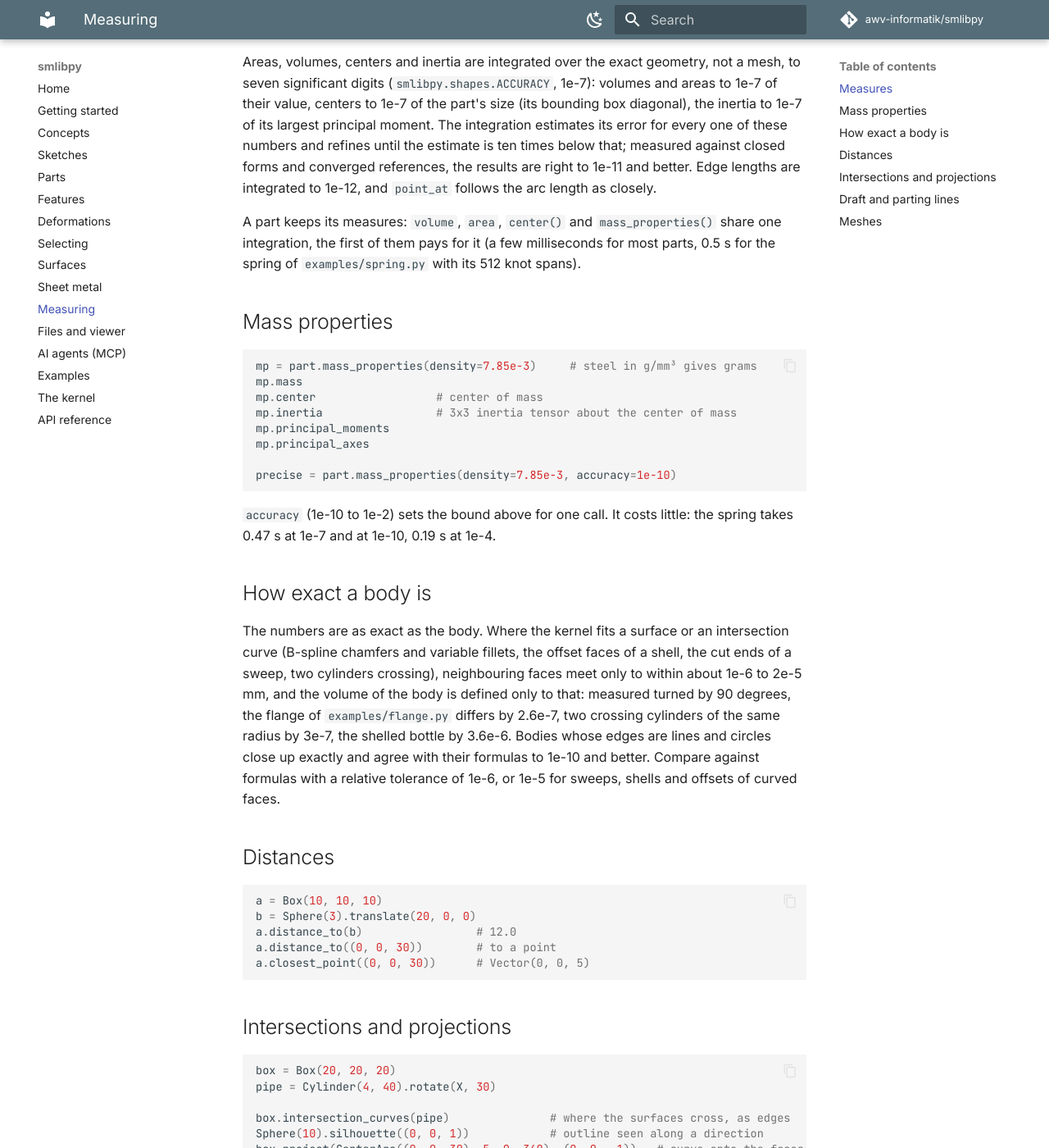
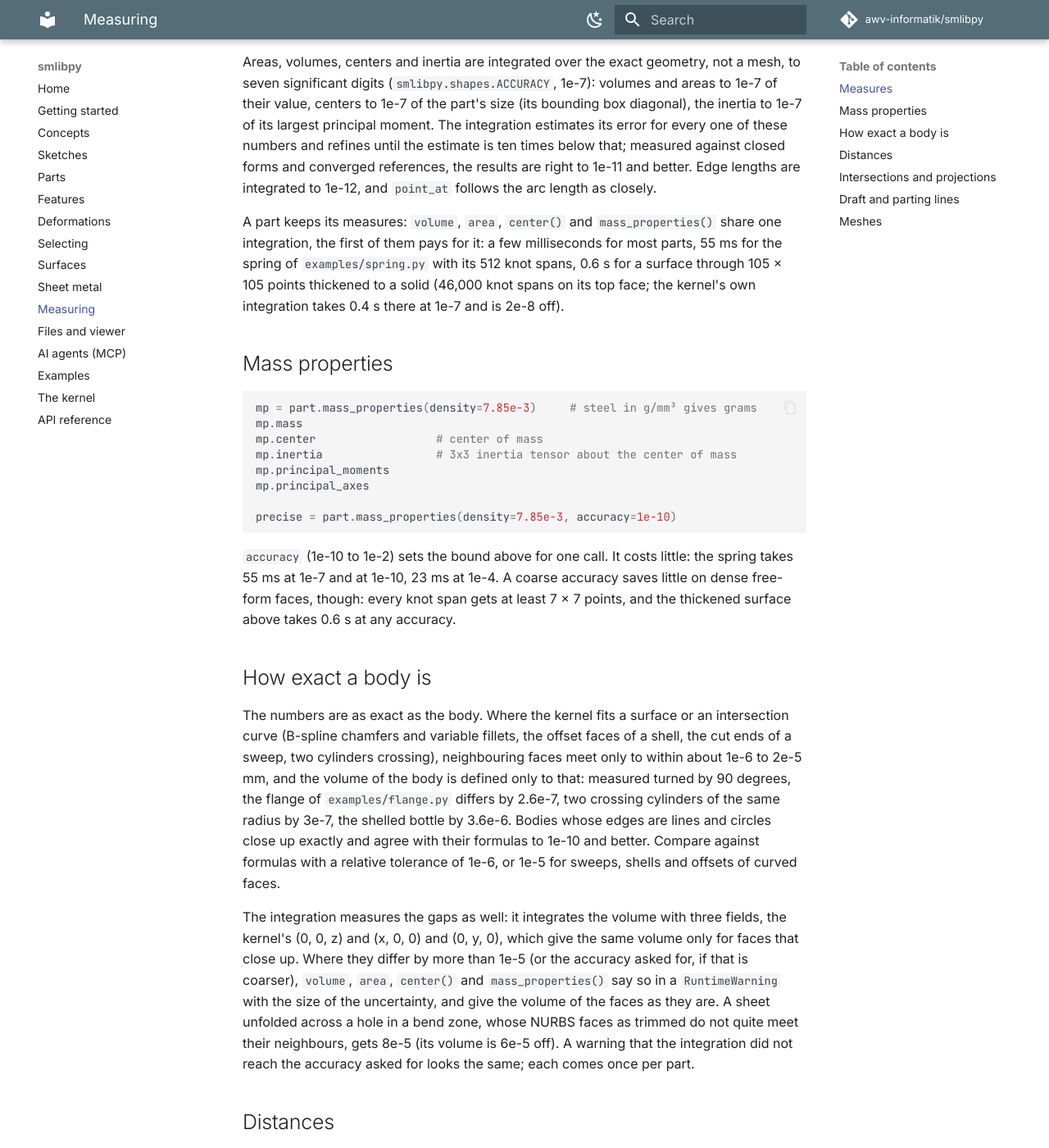
Before and after one commit to abernier/smlibpy, an MkDocs documentation site: the page built from docs/analysis.md, in a window 1280 px wide and 1400 px high, scrolled down 509 px. Shown: the whole window at 82% size. Built offline with MkDocs 1.6.1 and Material for MkDocs 9.7.7, drawn with Linux system fonts in a browser that asks for light colours; comment, search, counter and statistics services are not loaded.

Commit message:
Docs and guides: dense bodies, the new timings and the gap warning
The first measure of the spring takes 55 ms now, a thickened surface with 46,000 knot spans
on a face 0.6 s at any accuracy; the integration evaluates B-spline surfaces itself and uses
7 points a knot span on dense faces. How the measures say that a body's faces leave gaps,
with the unfolded sheet as the example.

````diff
--- a/docs/analysis.md
+++ b/docs/analysis.md
@@ -30,8 +30,10 @@ closed forms and converged references, the results are right to 1e-11 and better
 lengths are integrated to 1e-12, and `point_at` follows the arc length as closely.
 
 A part keeps its measures: `volume`, `area`, `center()` and `mass_properties()` share one
-integration, the first of them pays for it (a few milliseconds for most parts, 0.5 s for the
-spring of `examples/spring.py` with its 512 knot spans).
+integration, the first of them pays for it: a few milliseconds for most parts, 55 ms for the
+spring of `examples/spring.py` with its 512 knot spans, 0.6 s for a surface through 105 x 105
+points thickened to a solid (46,000 knot spans on its top face; the kernel's own integration
+takes 0.4 s there at 1e-7 and is 2e-8 off).
 
 ## Mass properties
 
@@ -47,7 +49,9 @@ precise = part.mass_properties(density=7.85e-3, accuracy=1e-10)
 ```
 
 `accuracy` (1e-10 to 1e-2) sets the bound above for one call. It costs little: the spring
-takes 0.47 s at 1e-7 and at 1e-10, 0.19 s at 1e-4.
+takes 55 ms at 1e-7 and at 1e-10, 23 ms at 1e-4. A coarse accuracy saves little on dense
+free-form faces, though: every knot span gets at least 7 x 7 points, and the thickened surface
+above takes 0.6 s at any accuracy.
 
 ## How exact a body is
 
@@ -59,6 +63,15 @@ of `examples/flange.py` differs by 2.6e-7, two crossing cylinders of the same ra
 the shelled bottle by 3.6e-6. Bodies whose edges are lines and circles close up exactly and
 agree with their formulas to 1e-10 and better. Compare against formulas with a relative
 tolerance of 1e-6, or 1e-5 for sweeps, shells and offsets of curved faces.
+
+The integration measures the gaps as well: it integrates the volume with three fields, the
+kernel's (0, 0, z) and (x, 0, 0) and (0, y, 0), which give the same volume only for faces that
+close up. Where they differ by more than 1e-5 (or the accuracy asked for, if that is coarser),
+`volume`, `area`, `center()` and `mass_properties()` say so in a `RuntimeWarning` with the size
+of the uncertainty, and give the volume of the faces as they are. A sheet unfolded across a hole
+in a bend zone, whose NURBS faces as trimmed do not quite meet their neighbours, gets 8e-5 (its
+volume is 6e-5 off). A warning that the integration did not reach the accuracy asked for looks
+the same; each comes once per part.
 
 ## Distances
 
````
Also changed, not shown: docs/kernel.md (+9 -5 lines), src/smlibpy/skill/references/analysis/generic.md (+6 -3 lines), src/smlibpy/skill/references/analysis/mass_properties.md (+19 -3 lines), src/smlibpy/skill/references/analysis/measures.md (+2 -1 lines).
